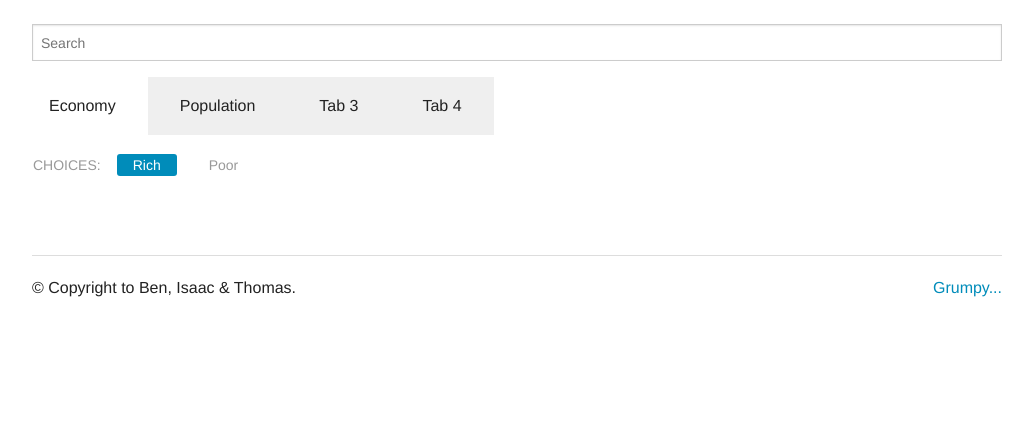
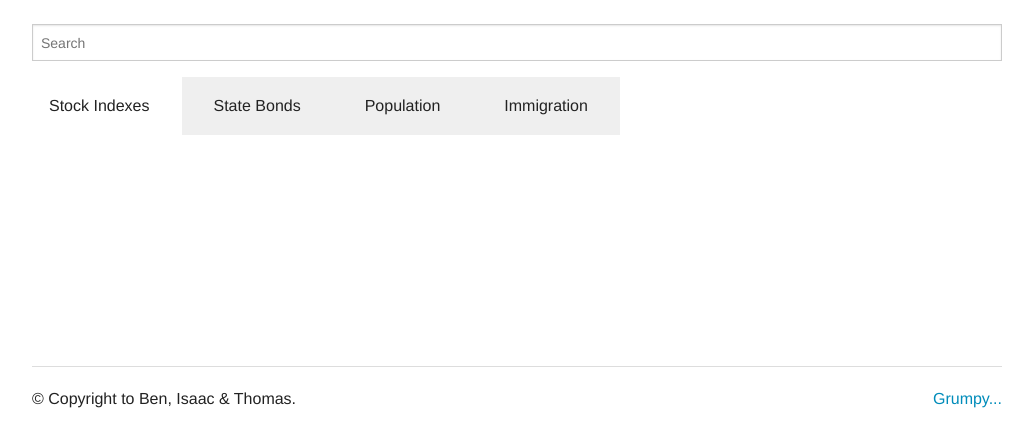
Before and after one commit to ExoBen/EffectsOfTerror, a Django app: page /graph/ in a window 1280 px wide. Shown: the part 45-492 px from the top of the page, without its empty margins (123-1156 px from the left). Run offline with Django 3.2, Linux system fonts and the light colour scheme.

Commit message:
graphData.html tabs updated with spaces for d3.

```diff
--- a/EffectsOfTerror/templates/graphData.html
+++ b/EffectsOfTerror/templates/graphData.html
@@ -13,46 +13,33 @@
             <div class="large-12 columns">
                 <div class="row">
 
+                    <!-- MAIN TABS -->
                     <ul class="tabs" data-tab>
-                        <li class="tab-title active"><a href="#panel1">Economy</a></li>
-                        <li class="tab-title"><a href="#panel2">Population</a></li>
-                        <li class="tab-title"><a href="#panel3">Tab 3</a></li>
-                        <li class="tab-title"><a href="#panel4">Tab 4</a></li>
+                        <li class="tab-title active"><a href="#panel1">Stock Indexes</a></li>
+                        <li class="tab-title"><a href="#panel2">State Bonds</a></li>
+                        <li class="tab-title"><a href="#panel3">Population</a></li>
+                        <li class="tab-title"><a href="#panel4">Immigration</a></li>
                     </ul>
 
+                    <!-- GRAPHS -->
                     <div class="tabs-content">
 
                         <div class="content active" id="panel1">
-                            <dl class="sub-nav">
-                                <dt>Choices:</dt>
-                                <dd class="active"><a href="#">Rich</a></dd>
-                                <dd><a href="#">Poor</a></dd>
-                            </dl>
+                            <svg id="stock">
                         </div>
 
                         <div class="content" id="panel2">
-                            <dl class="sub-nav">
-                                <dt>Choices:</dt>
-                                <dd class="active"><a href="#">Women</a></dd>
-                                <dd><a href="#">Men</a></dd>
-                            </dl>
+                            <svg id="bonds">
                         </div>
 
                         <div class="content" id="panel3">
-                            <dl class="sub-nav">
-                                <dt>Choices:</dt>
-                                <dd class="active"><a href="#">Sub 1</a></dd>
-                                <dd><a href="#">Sub 2</a></dd>
-                            </dl>
+                            <svg id="pop">
                         </div>
 
                         <div class="content" id="panel4">
-                            <dl class="sub-nav">
-                                <dt>Choices:</dt>
-                                <dd class="active"><a href="#">Sub 1</a></dd>
-                                <dd><a href="#">Sub 2</a></dd>
-                            </dl>
+                            <svg id="immigration">
                         </div>
+
                     </div>
 
                 </div>
```
